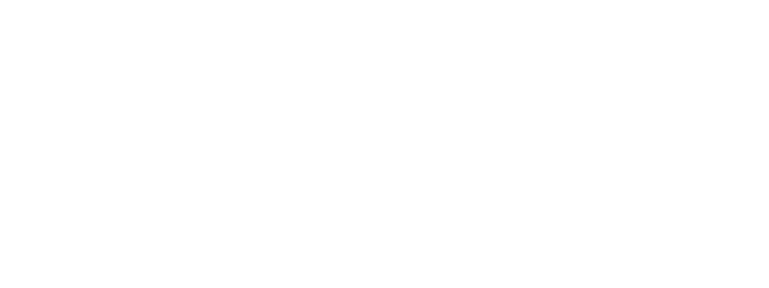
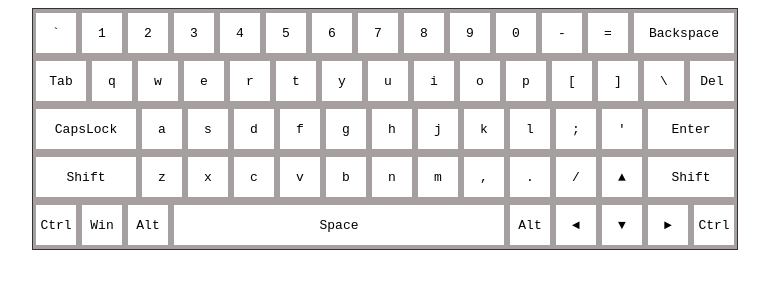
Before and after one commit to webj0ker/virtual-keyboard, a plain HTML site: page virtual-keyboard/index.html in a window 1280 px wide. Shown: the whole page, without its empty margins (255-1024 px from the left). Drawn offline with Linux system fonts and the light colour scheme.

Commit message:
feat: keyboard prototype

```diff
--- a/virtual-keyboard/index.html
+++ b/virtual-keyboard/index.html
@@ -7,5 +7,77 @@
   <link rel="stylesheet" href="style.css">
   <script src="script.js"></script>
 </head>
-<body></body>
+<body>
+  <div class="keyboard">
+    <div class="key">`</div>
+    <div class="key">1</div>
+    <div class="key">2</div>
+    <div class="key">3</div>
+    <div class="key">4</div>
+    <div class="key">5</div>
+    <div class="key">6</div>
+    <div class="key">7</div>
+    <div class="key">8</div>
+    <div class="key">9</div>
+    <div class="key">0</div>
+    <div class="key">-</div>
+    <div class="key">=</div>
+    <div class="key backspace">Backspace</div>
+
+    <div class="key tab">Tab</div>
+    <div class="key">q</div>
+    <div class="key">w</div>
+    <div class="key">e</div>
+    <div class="key">r</div>
+    <div class="key">t</div>
+    <div class="key">y</div>
+    <div class="key">u</div>
+    <div class="key">i</div>
+    <div class="key">o</div>
+    <div class="key">p</div>
+    <div class="key">[</div>
+    <div class="key">]</div>
+    <div class="key">\</div>
+    <div class="key del">Del</div>
+
+    <div class="key capslock">CapsLock</div>
+    <div class="key">a</div>
+    <div class="key">s</div>
+    <div class="key">d</div>
+    <div class="key">f</div>
+    <div class="key">g</div>
+    <div class="key">h</div>
+    <div class="key">j</div>
+    <div class="key">k</div>
+    <div class="key">l</div>
+    <div class="key">;</div>
+    <div class="key">'</div>
+    <div class="key enter">Enter</div>
+
+    <div class="key shiftleft">Shift</div>
+    <div class="key">z</div>
+    <div class="key">x</div>
+    <div class="key">c</div>
+    <div class="key">v</div>
+    <div class="key">b</div>
+    <div class="key">n</div>
+    <div class="key">m</div>
+    <div class="key">,</div>
+    <div class="key">.</div>
+    <div class="key">/</div>
+    <div class="key">▲</div>
+    <div class="key shiftright">Shift</div>
+
+    <div class="key ctrl">Ctrl</div>
+    <div class="key">Win</div>
+    <div class="key">Alt</div>
+    <div class="key space">Space</div>
+    <div class="key">Alt</div>
+    <div class="key">◄</div>
+    <div class="key">▼</div>
+    <div class="key">►</div>
+    <div class="key">Ctrl</div>
+
+</div>
+</body>
 </html>
--- a/virtual-keyboard/style.css
+++ b/virtual-keyboard/style.css
@@ -0,0 +1,72 @@
+* {
+    box-sizing: border-box;
+}
+
+.keyboard {
+    max-width: 706px;
+    border: solid 1px #333;
+    display: flex;
+    flex-wrap: wrap;
+    margin: 0 auto;
+    background-color: rgb(165, 159, 159);
+}
+
+.keyboard .key {
+    /* border: 1px solid #033; */
+    background-color: #fff;
+    min-width: 40px;
+    min-height: 40px;
+    margin: 4px 3px;
+    display: flex;
+    justify-content: center;
+    align-items: center;
+    font-family: monospace;
+}
+
+.backspace {
+    width: 100px;
+}
+
+.tab {
+    width: 50px;
+}
+
+.del {
+    width: 44px;
+}
+
+.capslock {
+    width: 100px;
+}
+
+.enter {
+    width: 86px;
+}
+
+.shiftleft {
+    width: 100px;
+}
+
+.shiftright {
+    width: 86px;
+}
+
+/* .ctrl {
+} */
+
+.space {
+    width: 330px;
+}
+
+.key:hover {
+    /* border-radius: 50px; */
+    background-color: cornflowerblue;
+    cursor: pointer;
+}
+
+.key:active {
+    border-radius: 50px;
+    background-color:rgb(19, 129, 129);
+    color: #fff;
+    cursor: pointer;
+}
```
